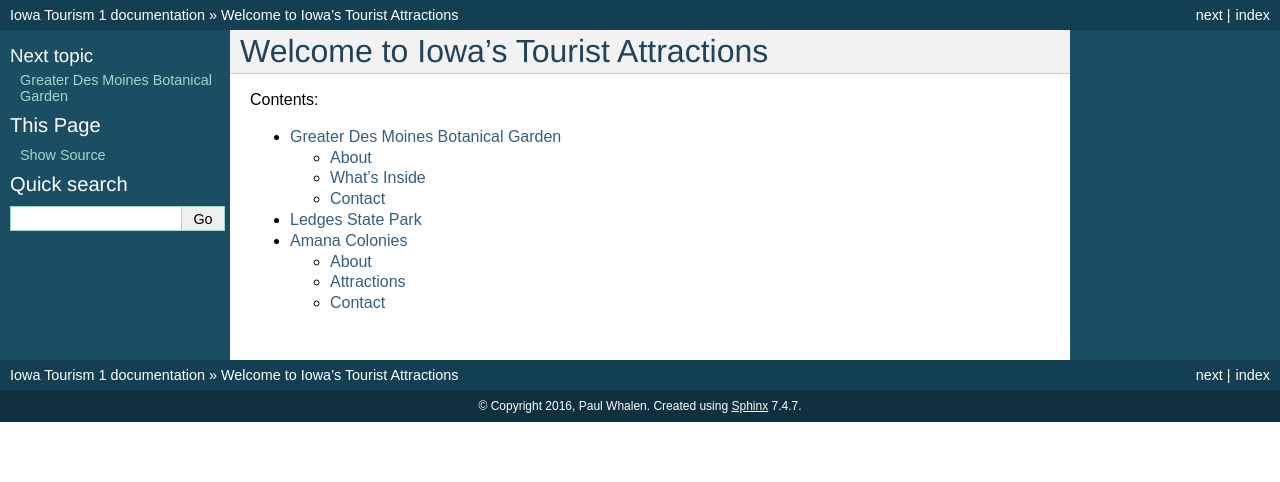
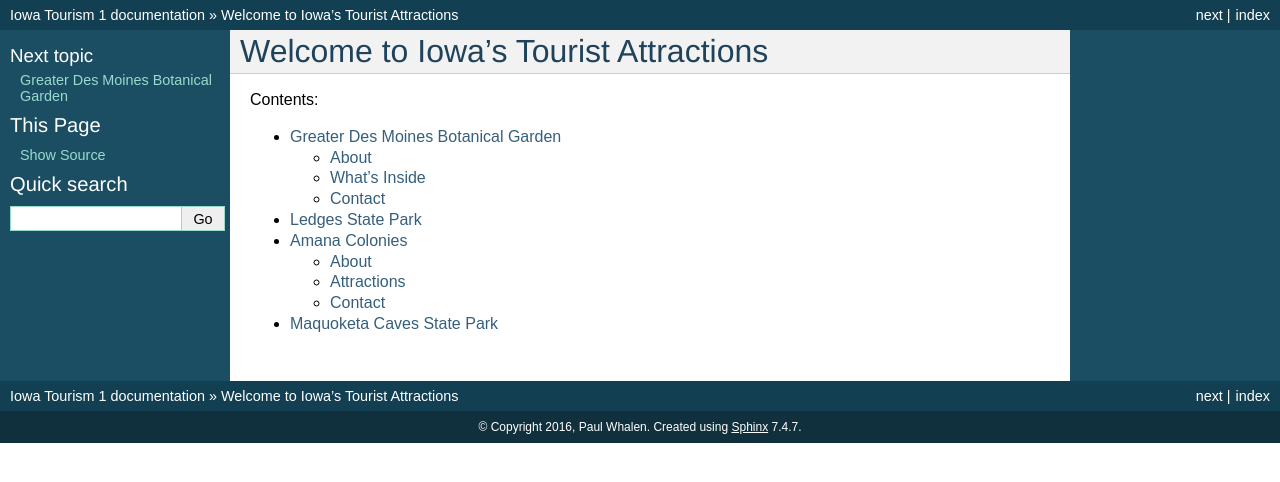
Before and after one commit to humblelittlewolf/Iowa-Tourism, a Sphinx documentation site: the page built from source/index.rst, in a window 1280 px wide. Shown: the top 482 px of the page. Built offline with Sphinx 7.4.7, drawn with Linux system fonts in a browser that asks for light colours; some of the changed lines change nothing that is shown.

Commit message:
added link to Maquoketa Caves

```diff
--- a/source/index.rst
+++ b/source/index.rst
@@ -14,3 +14,4 @@ Contents:
    botanicalgarden/botanicalgarden.rst
    ledgesstatepark/ledgesstatepark.rst
    amanacolonies/amanacolonies.rst
+   maquoketacaves/maquoketacaves.rst
```
